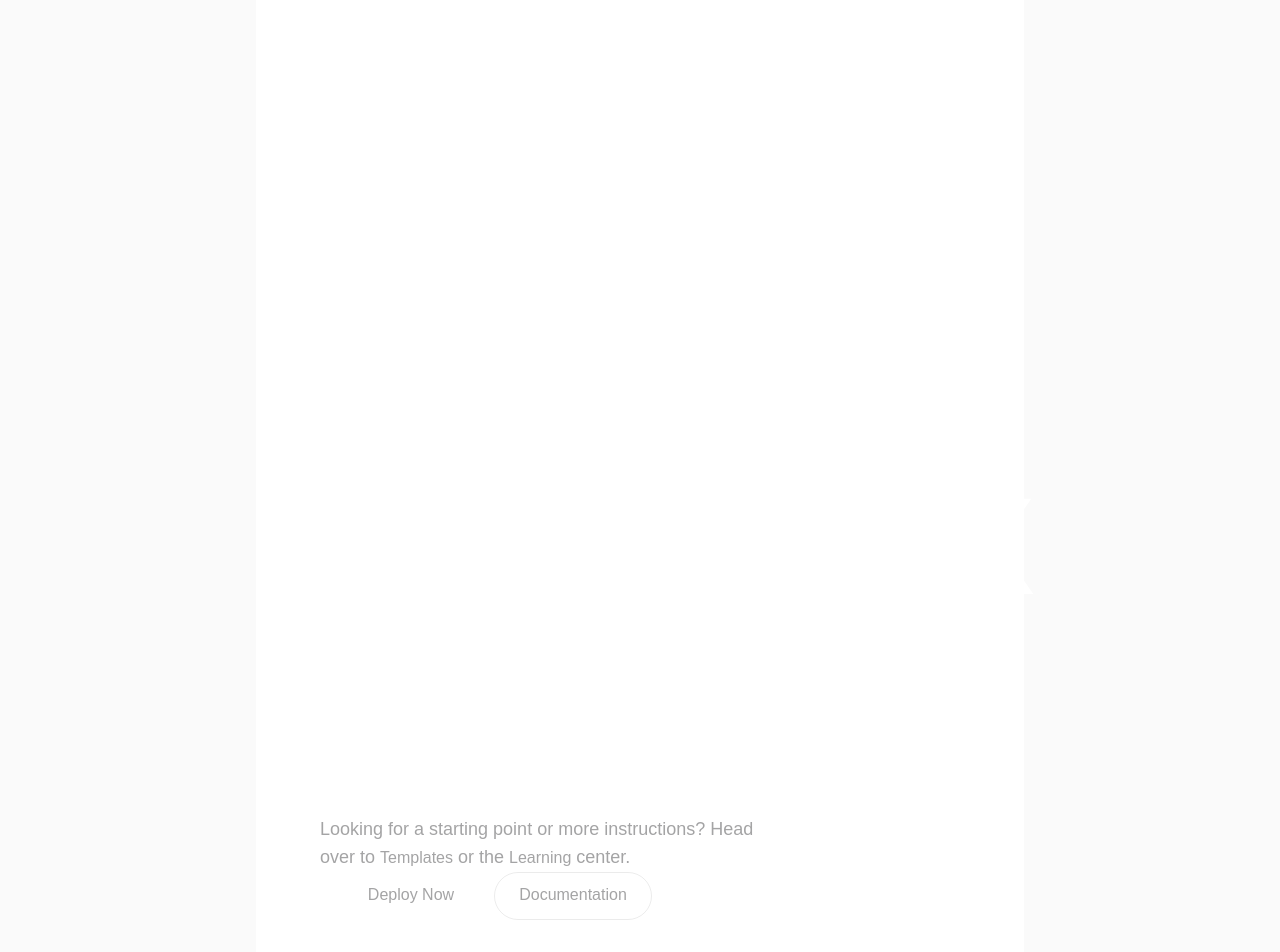
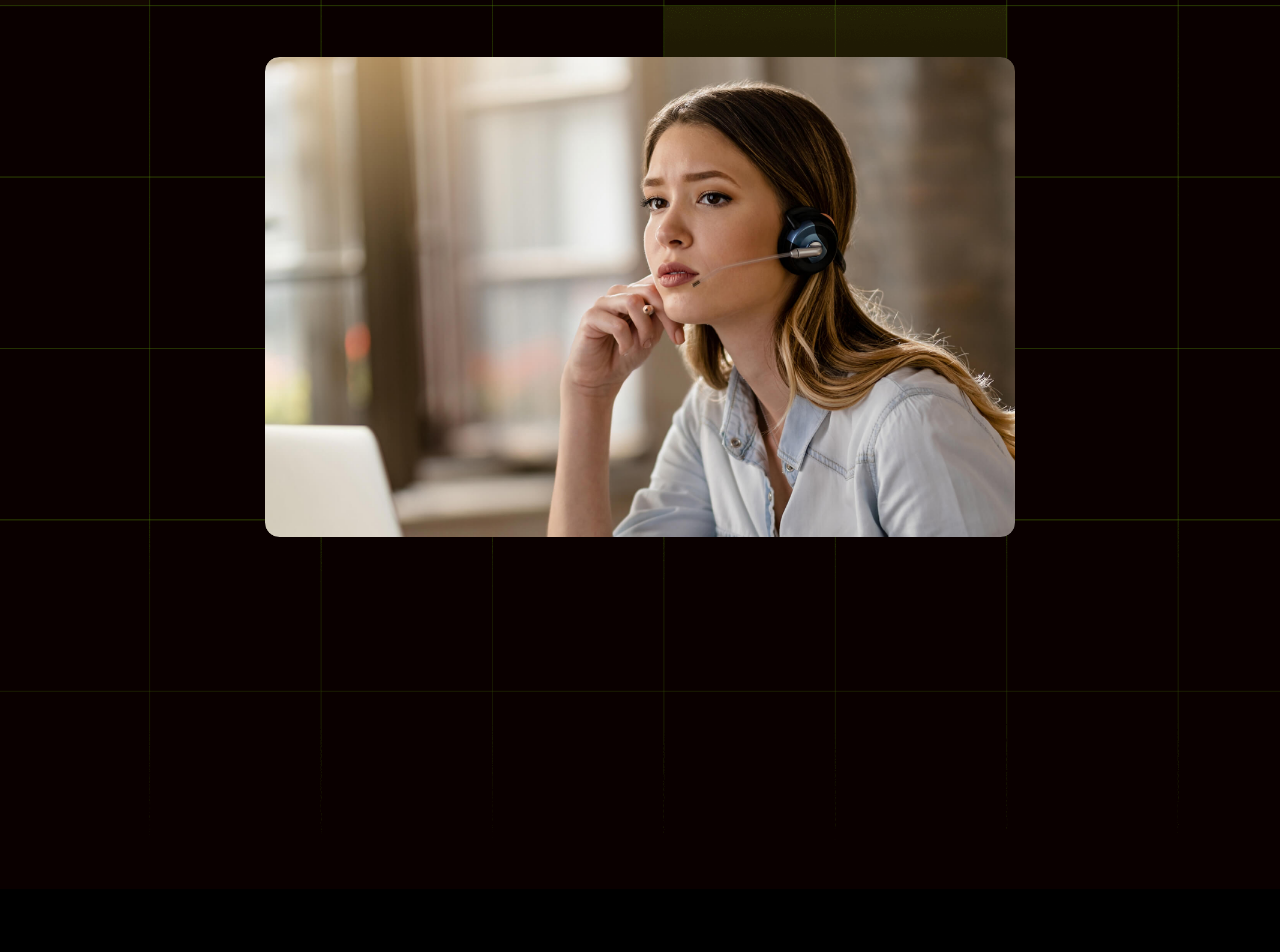
Before and after one commit to m-nwajha/medjana, a Next.js app: page / in a window 1280 px wide. Shown: the part 508-1460 px from the top of the page. After the commit the page ends 1397 px from the top, so only its background shows below. Built offline with nearby package versions, Linux system fonts and the light colour scheme.

Commit message:
feat: add hero section with Webflow font/animation integration

```diff
--- a/src/app/layout.tsx
+++ b/src/app/layout.tsx
@@ -4,6 +4,14 @@ import "@/styles/webflow.css";
 import "@/styles/medjana.webflow.css";
 import "@/styles/globals.css";
 import MainLayout from "@/components/layouts/MainLayout";
+import { Manrope } from "next/font/google";
+
+export const manrope = Manrope({
+  subsets: ["latin"],
+  weight: ["300", "400", "500", "600", "700"],
+  variable: "--font-family",
+  display: "swap",
+});
 
 export const metadata: Metadata = {
   title: "Create Next App",
@@ -16,8 +24,13 @@ export default function RootLayout({
   children: React.ReactNode;
 }>) {
   return (
-    <html lang="en" suppressHydrationWarning>
-      <body>
+    <html
+      lang="en"
+      data-wf-page="692ec84ae383c17227fc8d2e"
+      data-wf-site="692ec847e383c17227fc8c5b"
+      suppressHydrationWarning
+    >
+      <body className={manrope.variable}>
         <MainLayout>{children}</MainLayout>
       </body>
     </html>
--- a/src/app/page.tsx
+++ b/src/app/page.tsx
@@ -1,65 +1,10 @@
-import Image from "next/image";
+"use client";
+import Hero from "@/components/views/Home/Hero";
 
 export default function Home() {
   return (
-    <div className="flex flex-col flex-1 items-center justify-center bg-zinc-50 font-sans dark:bg-black">
-      <main className="flex flex-1 w-full max-w-3xl flex-col items-center justify-between py-32 px-16 bg-white dark:bg-black sm:items-start">
-        <Image
-          className="dark:invert"
-          src="/next.svg"
-          alt="Next.js logo"
-          width={100}
-          height={20}
-          priority
-        />
-        <div className="flex flex-col items-center gap-6 text-center sm:items-start sm:text-left">
-          <h1 className="max-w-xs text-3xl font-semibold leading-10 tracking-tight text-black dark:text-zinc-50">
-            To get started, edit the page.tsx file.
-          </h1>
-          <p className="max-w-md text-lg leading-8 text-zinc-600 dark:text-zinc-400">
-            Looking for a starting point or more instructions? Head over to{" "}
-            <a
-              href="https://vercel.com/templates?framework=next.js&utm_source=create-next-app&utm_medium=appdir-template-tw&utm_campaign=create-next-app"
-              className="font-medium text-zinc-950 dark:text-zinc-50"
-            >
-              Templates
-            </a>{" "}
-            or the{" "}
-            <a
-              href="https://nextjs.org/learn?utm_source=create-next-app&utm_medium=appdir-template-tw&utm_campaign=create-next-app"
-              className="font-medium text-zinc-950 dark:text-zinc-50"
-            >
-              Learning
-            </a>{" "}
-            center.
-          </p>
-        </div>
-        <div className="flex flex-col gap-4 text-base font-medium sm:flex-row">
-          <a
-            className="flex h-12 w-full items-center justify-center gap-2 rounded-full bg-foreground px-5 text-background transition-colors hover:bg-[#383838] dark:hover:bg-[#ccc] md:w-[158px]"
-            href="https://vercel.com/new?utm_source=create-next-app&utm_medium=appdir-template-tw&utm_campaign=create-next-app"
-            target="_blank"
-            rel="noopener noreferrer"
-          >
-            <Image
-              className="dark:invert"
-              src="/vercel.svg"
-              alt="Vercel logomark"
-              width={16}
-              height={16}
-            />
-            Deploy Now
-          </a>
-          <a
-            className="flex h-12 w-full items-center justify-center rounded-full border border-solid border-black/[.08] px-5 transition-colors hover:border-transparent hover:bg-black/[.04] dark:border-white/[.145] dark:hover:bg-[#1a1a1a] md:w-[158px]"
-            href="https://nextjs.org/docs?utm_source=create-next-app&utm_medium=appdir-template-tw&utm_campaign=create-next-app"
-            target="_blank"
-            rel="noopener noreferrer"
-          >
-            Documentation
-          </a>
-        </div>
-      </main>
-    </div>
+    <>
+      <Hero />
+    </>
   );
 }
--- /dev/null
+++ b/src/components/views/Home/Hero.tsx
@@ -0,0 +1,61 @@
+import Image from "next/image";
+const Hero = () => {
+  return (
+    <section className="ul_hero_banner_sect">
+      <div className="container">
+        <div
+          data-w-id="6257fdfb-ddb3-0e3b-7a19-3c31ebb942b3"
+          className="ul_hero_banner_items_box"
+        >
+          <div className="ul_hero_banner_items_one">
+            <div className="ul_hero_banner_sub_title_dot bg-[linear-gradient(135deg,#fdd309,#221e05)]!"></div>
+            <h4 className="ul_hero_banner_sub_title">we are ferula</h4>
+          </div>
+          <div className="ul_hero_banner_items_two">
+            <div className="ul_hero_banner_experience">
+              <h3 className="ul_hero_banner_experience_years">12+</h3>
+              <p className="ul_hero_banner_experience_content">
+                years of experience
+              </p>
+            </div>
+            <h1 className="ul_hero_banner_title">Creative Agency</h1>
+          </div>
+        </div>
+      </div>
+      <div
+        data-w-id="f0432b5f-5394-2035-b2ac-413de02fa625"
+        className="video_wall"
+      >
+        <div className="video_section">
+          <div className="video_wrap">
+            <div className="video_box">
+              <div className="video_bg">
+                <Image
+                  src="/assets/images/home_hero_banner.jpg"
+                  alt=""
+                  fill
+                  sizes="100vw"
+                  className="img-cover"
+                  priority
+                />
+              </div>
+            </div>
+          </div>
+        </div>
+        <div className="container">
+          <div
+            data-w-id="aac156d4-5b26-1fa6-8081-f692a311913b"
+            className="ul_hero_banner_short_des_box"
+          >
+            <p className="ul_hero_banner_short_des">
+              We combine imagination with strategy to achieve impactful results
+            </p>
+            <h4 className="ul_hero_banner_short_des_year">@2025</h4>
+          </div>
+        </div>
+      </div>
+    </section>
+  );
+};
+
+export default Hero;
--- a/src/libs/script.tsx
+++ b/src/libs/script.tsx
@@ -2,36 +2,98 @@
 import Script from "next/script";
 import { useState } from "react";
 
-const ScriptImport = () => {
+interface ScriptImportProps {
+  onReady?: () => void;
+}
+
+// Hero element data-w-ids that are visible on page load (above the fold)
+// These need to be animated immediately without waiting for scroll
+const HERO_ELEMENT_IDS = [
+  "6257fdfb-ddb3-0e3b-7a19-3c31ebb942b3",
+  "aac156d4-5b26-1fa6-8081-f692a311913b",
+];
+
+const ScriptImport = ({ onReady }: ScriptImportProps) => {
   const [jQueryLoaded, setJQueryLoaded] = useState(false);
   const [webflowLoaded, setWebflowLoaded] = useState(false);
+  const [gsapLoaded, setGsapLoaded] = useState(false);
+  const [scrollTriggerLoaded, setScrollTriggerLoaded] = useState(false);
+  const [splitTextLoaded, setSplitTextLoaded] = useState(false);
+
+  const handleWebflowLoaded = () => {
+    // webflow.js sets opacity:0 and transform on data-w-id elements via its
+    // interaction engine (useFirstGroupAsInitialState). We override this for
+    // hero elements that are already visible in the viewport on page load.
+    const animateHeroElements = () => {
+      HERO_ELEMENT_IDS.forEach((id) => {
+        const el = document.querySelector(
+          `[data-w-id="${id}"]`
+        ) as HTMLElement | null;
+        if (!el) return;
+
+        el.style.transition = "opacity 0.9s ease, transform 0.9s ease";
+        el.style.opacity = "1";
+        el.style.transform =
+          "translate3d(0, 0, 0) scale3d(1, 1, 1) rotateX(0) rotateY(0) rotateZ(0) skew(0, 0)";
+      });
+    };
+
+    // Try immediately, then again after a short delay as webflow.js
+    // may apply initial styles asynchronously via Webflow.push()
+    requestAnimationFrame(() => {
+      animateHeroElements();
+      setTimeout(animateHeroElements, 100);
+      setTimeout(animateHeroElements, 300);
+      setWebflowLoaded(true);
+    });
+  };
 
   return (
     <>
-      {/* jQuery must load first — afterInteractive ensures it runs after hydration */}
       <Script
         src="/assets/js/jquery-3.5.1.min.js"
         strategy="afterInteractive"
         onLoad={() => setJQueryLoaded(true)}
       />
 
-      {/* Webflow depends on jQuery — only inject after jQuery is ready */}
       {jQueryLoaded && (
         <Script
           src="/assets/js/webflow.js"
           strategy="afterInteractive"
-          onLoad={() => setWebflowLoaded(true)}
+          onLoad={handleWebflowLoaded}
         />
       )}
 
-      {/* GSAP suite — load after webflow */}
       {webflowLoaded && (
-        <>
-          <Script src="/assets/js/gsap.min.js" strategy="afterInteractive" />
-          <Script src="/assets/js/ScrollTrigger.min.js" strategy="afterInteractive" />
-          <Script src="/assets/js/SplitText.min.js" strategy="afterInteractive" />
-          <Script src="/assets/js/ScrollSmoother.min.js" strategy="afterInteractive" />
-        </>
+        <Script
+          src="/assets/js/gsap.min.js"
+          strategy="afterInteractive"
+          onLoad={() => setGsapLoaded(true)}
+        />
+      )}
+
+      {gsapLoaded && (
+        <Script
+          src="/assets/js/ScrollTrigger.min.js"
+          strategy="afterInteractive"
+          onLoad={() => setScrollTriggerLoaded(true)}
+        />
+      )}
+
+      {scrollTriggerLoaded && (
+        <Script
+          src="/assets/js/SplitText.min.js"
+          strategy="afterInteractive"
+          onLoad={() => setSplitTextLoaded(true)}
+        />
+      )}
+
+      {splitTextLoaded && (
+        <Script
+          src="/assets/js/ScrollSmoother.min.js"
+          strategy="afterInteractive"
+          onLoad={() => onReady?.()}
+        />
       )}
     </>
   );
--- a/src/styles/globals.css
+++ b/src/styles/globals.css
@@ -1 +1,5 @@
 @import "tailwindcss";
+
+body {
+  font-family: var(--font-family), sans-serif !important;
+}
```
Also changed, not shown: public/assets/images/home_hero_banner.jpg (added), public/assets/images/home_hero_banner_shape.png (added).
